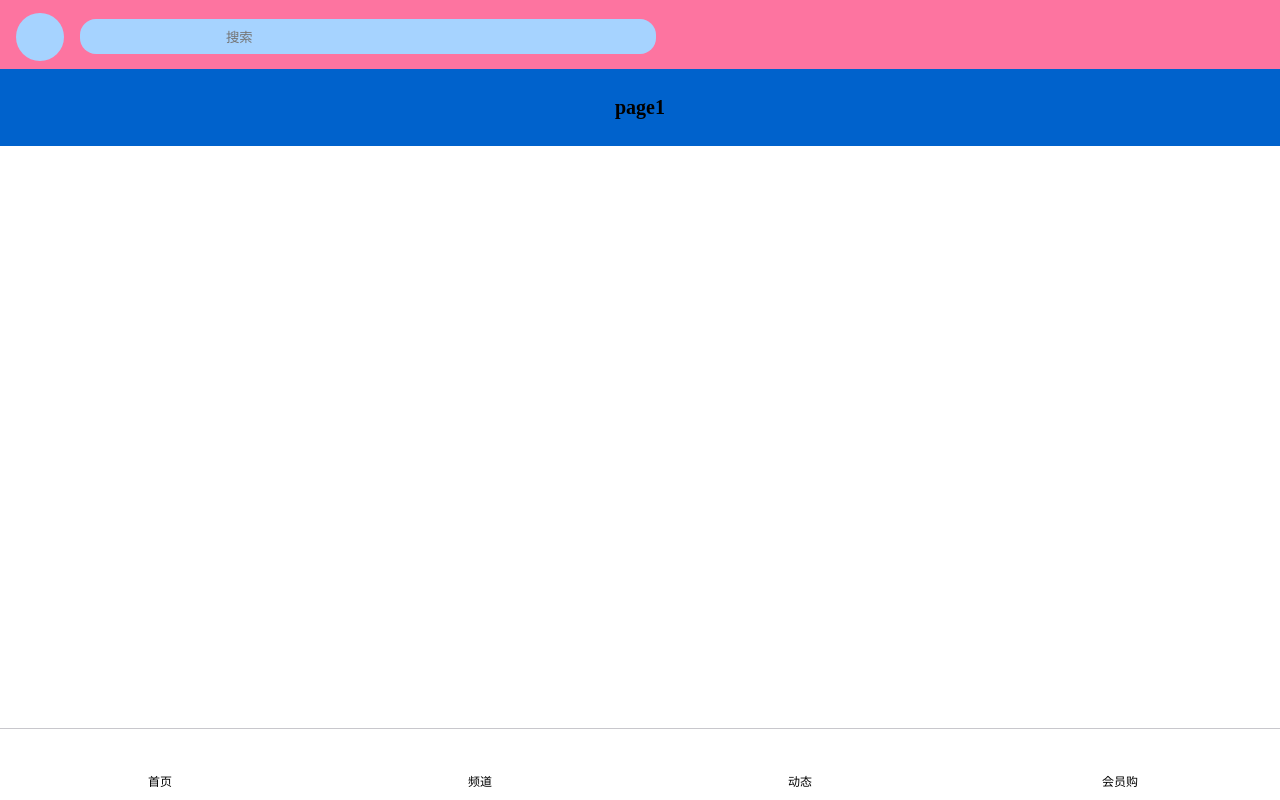
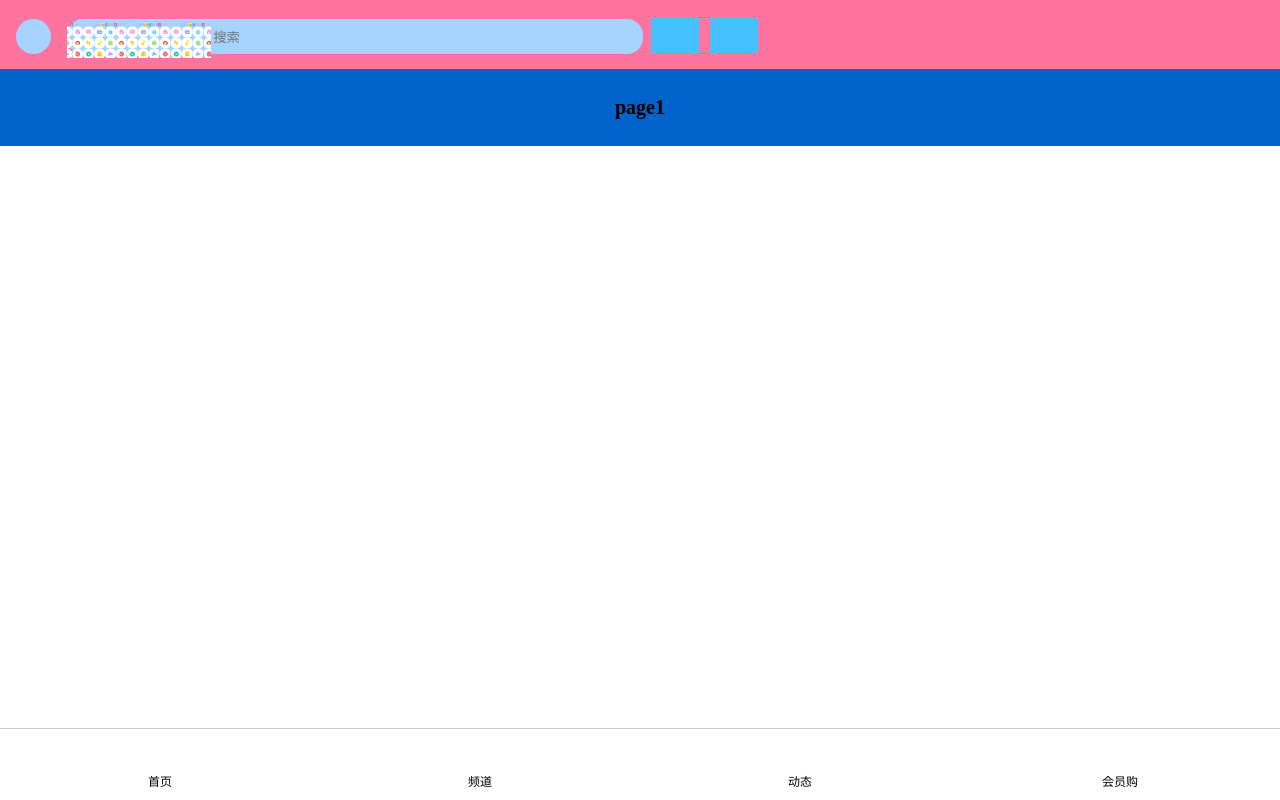
Before and after one commit to luckycabbage/myStore, a plain HTML site: page bilibili/index.html in a window 1280 px wide. Shown: the top 800 px of the page. Drawn offline with Linux system fonts and the light colour scheme.

Commit message:
更新了导航还有找了些图片

```diff
--- a/bilibili/css/main.css
+++ b/bilibili/css/main.css
@@ -4,11 +4,11 @@
     display: flex;
 }
 .head-portrait{
-    width:3rem;
-    height: 3rem;
+    width:2.2rem;
+    height: 2.2rem;
     border-radius: 50%;
     background: #a6d3ff;
-    margin:0.8rem 1rem;
+    margin:1.2rem 1rem;
     overflow: hidden;
 }
 .search{
@@ -24,7 +24,7 @@
     height: 2.2rem;
     text-align: center;
     width: 25%;
-    background: url("");
+    background: url("/images/ui_3@2x.png");
     background-size: 2.74rem 2.28rem;
     background-position: -1.05rem -2.06rem;
 }
@@ -37,3 +37,14 @@
     background: none;
     outline: none;
 }
+.nav-right{
+    width: 35%;
+}
+.nav-right a{
+    display: inline-block;
+    height: 2.2rem;
+    width: 3rem;
+    background: #46c1ff;
+    margin-left:0.5rem;
+    margin-top: 1.1rem;
+}
--- a/bilibili/index.html
+++ b/bilibili/index.html
@@ -17,9 +17,13 @@
 					<div class="head-portrait"></div>
 					<div class="search">
 						<span></span>
-							<input type="text"name="search" placeholder="搜索">
+						<input type="text" name="search" placeholder="搜索">
 					</div>
-						<div class="nav-img"></div>
+					<div class="nav-right">
+						<a href="#"><span></span></a>
+						<a href="#"><span></span></a>
+					</div>
+
 				</div>
 				</header>
 				<div class="container">
```
Lines whose indentation alone changed are shown as unchanged.
